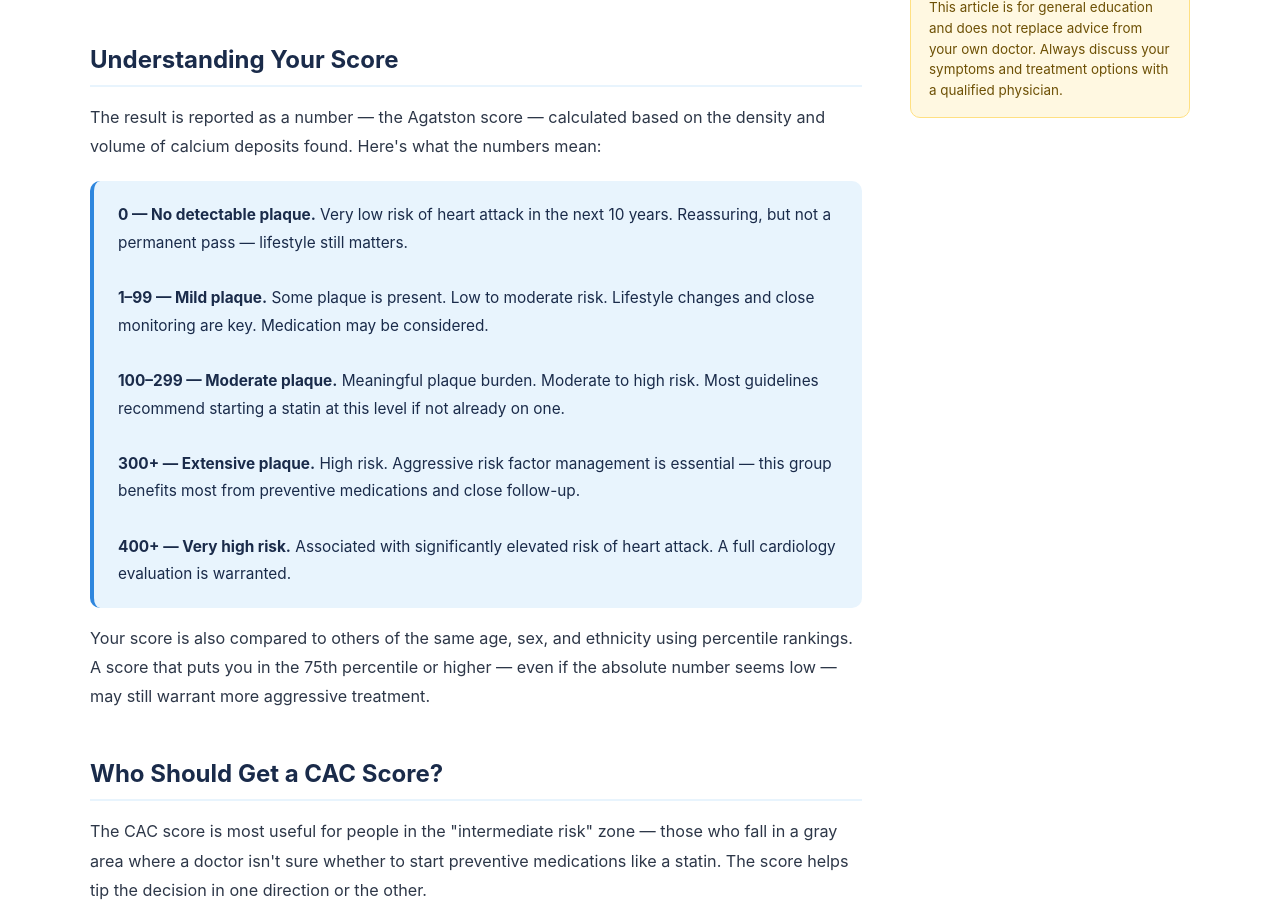
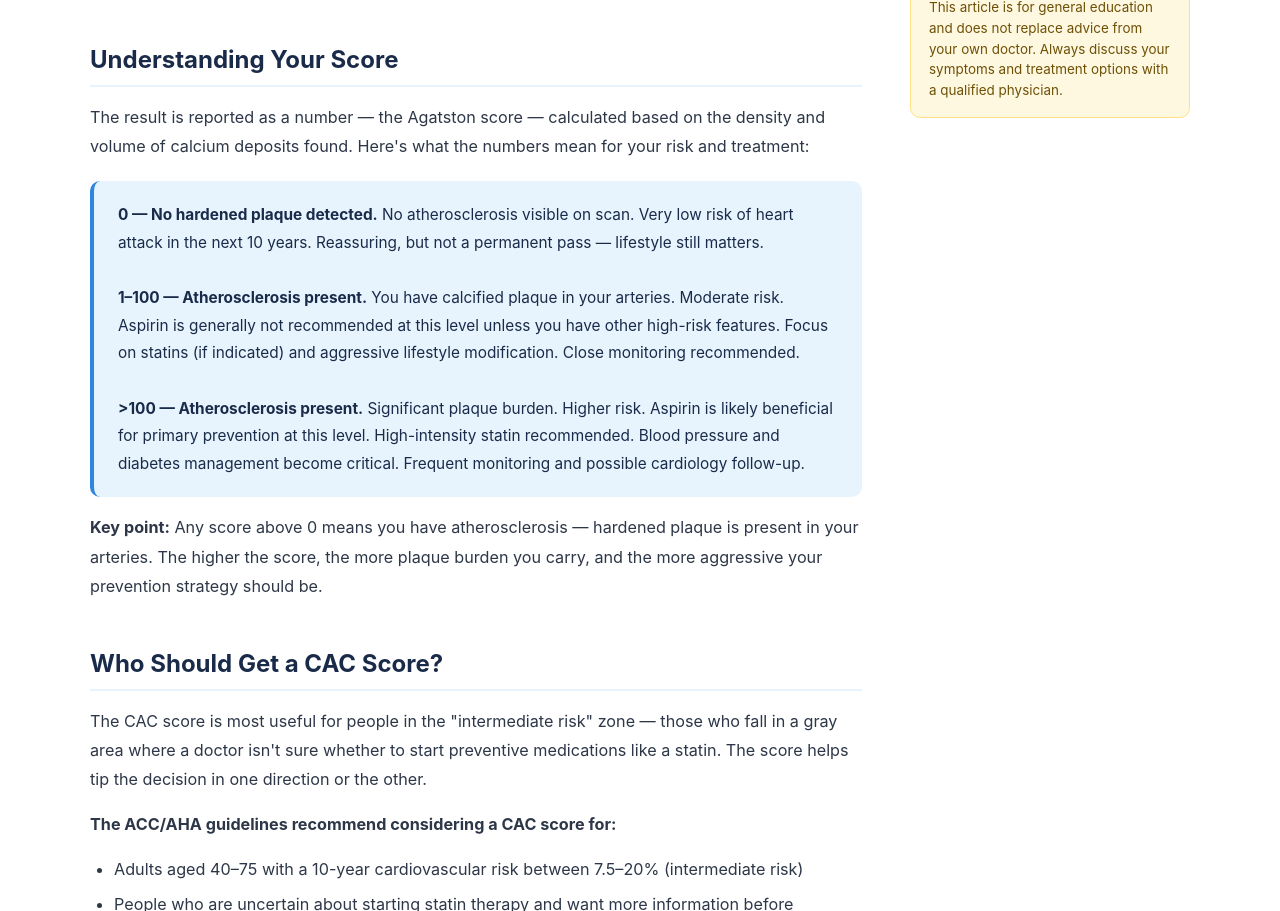
Before and after one commit to bmorecardiology/bmore-cardiology, a plain HTML site: page articles/calcium-score.html in a window 1280 px wide. Shown: the part 935-1846 px from the top of the page. Drawn offline with Linux system fonts and the light colour scheme.

Commit message:
Simplify 'Understanding Your Score' section with aspirin guidance: 0=no plaque, 0-100=avoid aspirin, >100=aspirin beneficial

```diff
--- a/articles/calcium-score.html
+++ b/articles/calcium-score.html
@@ -55,19 +55,17 @@
 
         <section class="article-section" id="the-score">
           <h2>Understanding Your Score</h2>
-          <p>The result is reported as a number — the Agatston score — calculated based on the density and volume of calcium deposits found. Here's what the numbers mean:</p>
+          <p>The result is reported as a number — the Agatston score — calculated based on the density and volume of calcium deposits found. Here's what the numbers mean for your risk and treatment:</p>
 
           <div class="info-box" style="margin-bottom: 1rem;">
             <p>
-              <strong>0 — No detectable plaque.</strong> Very low risk of heart attack in the next 10 years. Reassuring, but not a permanent pass — lifestyle still matters.<br/><br/>
-              <strong>1–99 — Mild plaque.</strong> Some plaque is present. Low to moderate risk. Lifestyle changes and close monitoring are key. Medication may be considered.<br/><br/>
-              <strong>100–299 — Moderate plaque.</strong> Meaningful plaque burden. Moderate to high risk. Most guidelines recommend starting a statin at this level if not already on one.<br/><br/>
-              <strong>300+ — Extensive plaque.</strong> High risk. Aggressive risk factor management is essential — this group benefits most from preventive medications and close follow-up.<br/><br/>
-              <strong>400+ — Very high risk.</strong> Associated with significantly elevated risk of heart attack. A full cardiology evaluation is warranted.
+              <strong>0 — No hardened plaque detected.</strong> No atherosclerosis visible on scan. Very low risk of heart attack in the next 10 years. Reassuring, but not a permanent pass — lifestyle still matters.<br/><br/>
+              <strong>1–100 — Atherosclerosis present.</strong> You have calcified plaque in your arteries. Moderate risk. Aspirin is generally not recommended at this level unless you have other high-risk features. Focus on statins (if indicated) and aggressive lifestyle modification. Close monitoring recommended.<br/><br/>
+              <strong>&gt;100 — Atherosclerosis present.</strong> Significant plaque burden. Higher risk. Aspirin is likely beneficial for primary prevention at this level. High-intensity statin recommended. Blood pressure and diabetes management become critical. Frequent monitoring and possible cardiology follow-up.
             </p>
           </div>
 
-          <p>Your score is also compared to others of the same age, sex, and ethnicity using percentile rankings. A score that puts you in the 75th percentile or higher — even if the absolute number seems low — may still warrant more aggressive treatment.</p>
+          <p><strong>Key point:</strong> Any score above 0 means you have atherosclerosis — hardened plaque is present in your arteries. The higher the score, the more plaque burden you carry, and the more aggressive your prevention strategy should be.</p>
         </section>
 
         <section class="article-section" id="who-should-get-one">
```
